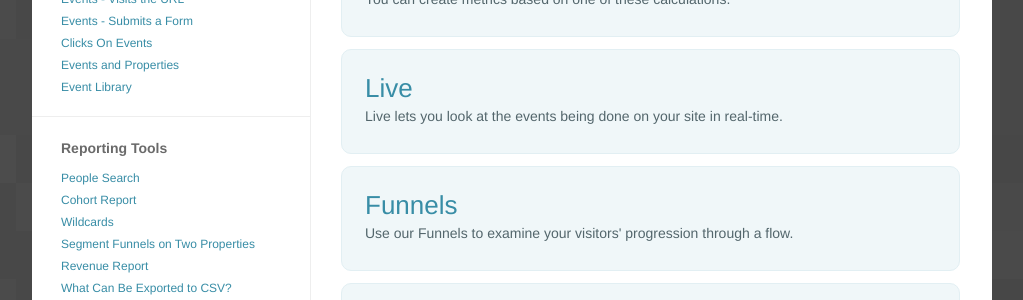
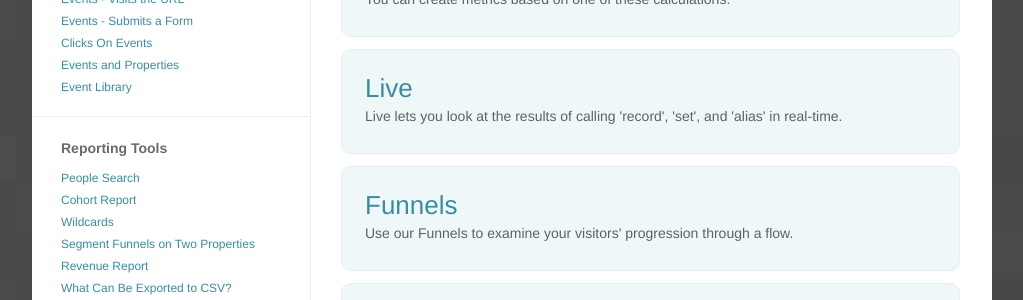
Before and after one commit to kissmetrics/km-support, a Jekyll site: the page built from tools.html, in a window 1280 px wide and 900 px high, scrolled down 1489 px. Shown: the part 152-452 px from the top of the window, without its empty margins (128-1151 px from the left). Built offline with Jekyll 4.4.1, drawn with Linux system fonts in a browser that asks for light colours; nearby versions of some CDN libraries; Markdown is read by kramdown in place of the engine named in the settings; comment, search, counter and statistics services are not loaded.

Commit message:
Updates to what appears in Live.

```diff
--- a/_posts/2012-10-19-live.md
+++ b/_posts/2012-10-19-live.md
@@ -3,9 +3,11 @@
 title: Live
 categories: tools
 author: Eric Fung
-summary: Live lets you look at the events being done on your site in real-time.
+summary: Live lets you look at the results of calling 'record', 'set', and 'alias' in real-time.
 ---
-Our [Live feature][live] lets you look at the events being done on your site in real-time. Whether you are testing new KISSmetrics events or watching how an individual user navigates your site, Live is your access to real-time activity. Live now lets you filter your activity so you can narrow down the feed to specific people or events, while still allowing you to see everything else that happened in the meantime.
+Our [Live feature][live] lets you look at your site's activity in real-time. Specifically, you'll see events being recorded, properties being set, and identities being aliased together. (Calling `identify` does not necessarily show up in Live unless it causes our JavaScript to also alias an anonymous ID to a named ID.)
+
+Whether you are testing new KISSmetrics events or watching how an individual user navigates your site, Live is your access to real-time activity. Live now lets you filter your activity so you can narrow down the feed to specific people or events, while still allowing you to see everything else that happened in the meantime.
 
 ## Sidebar
 
```
